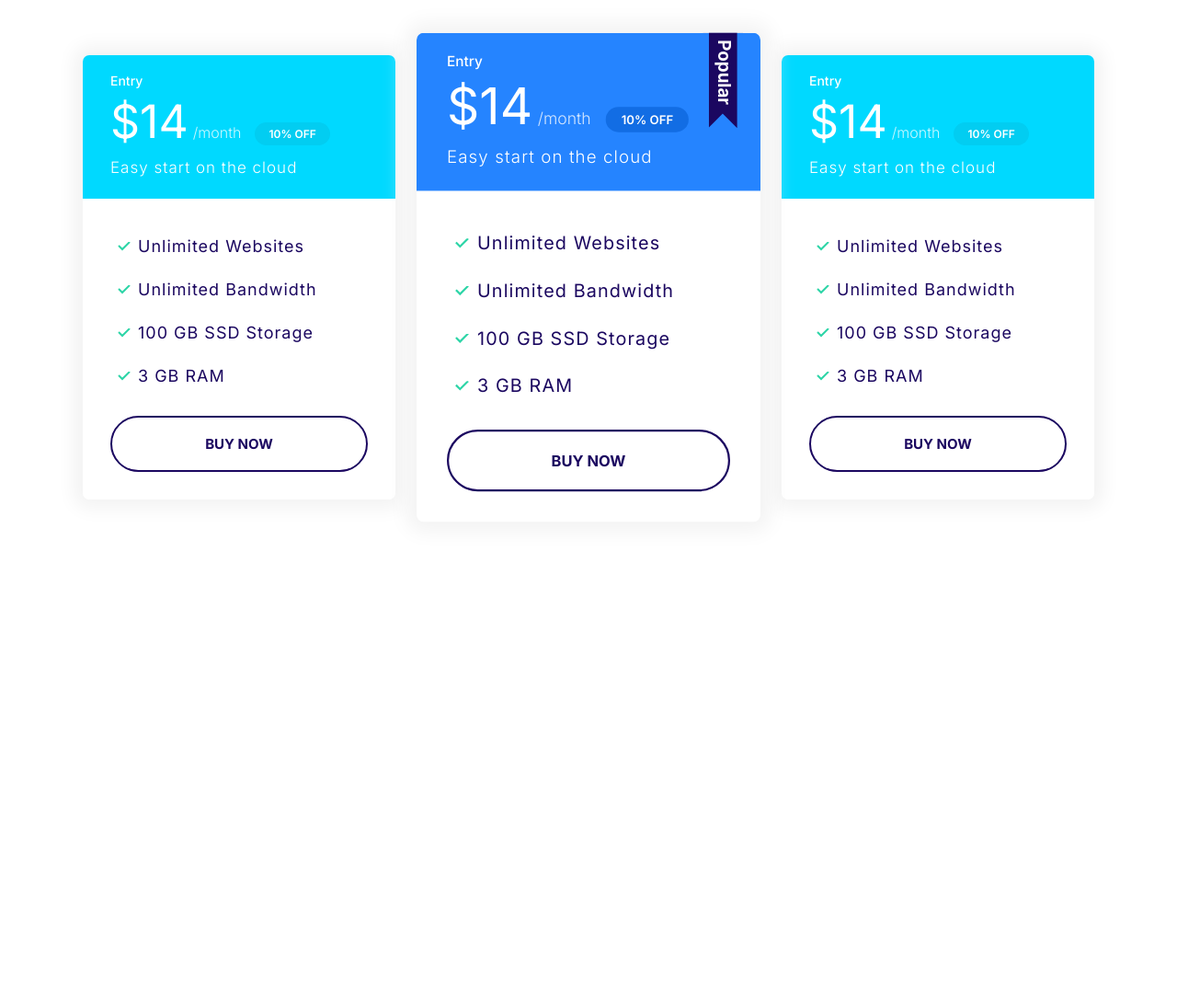
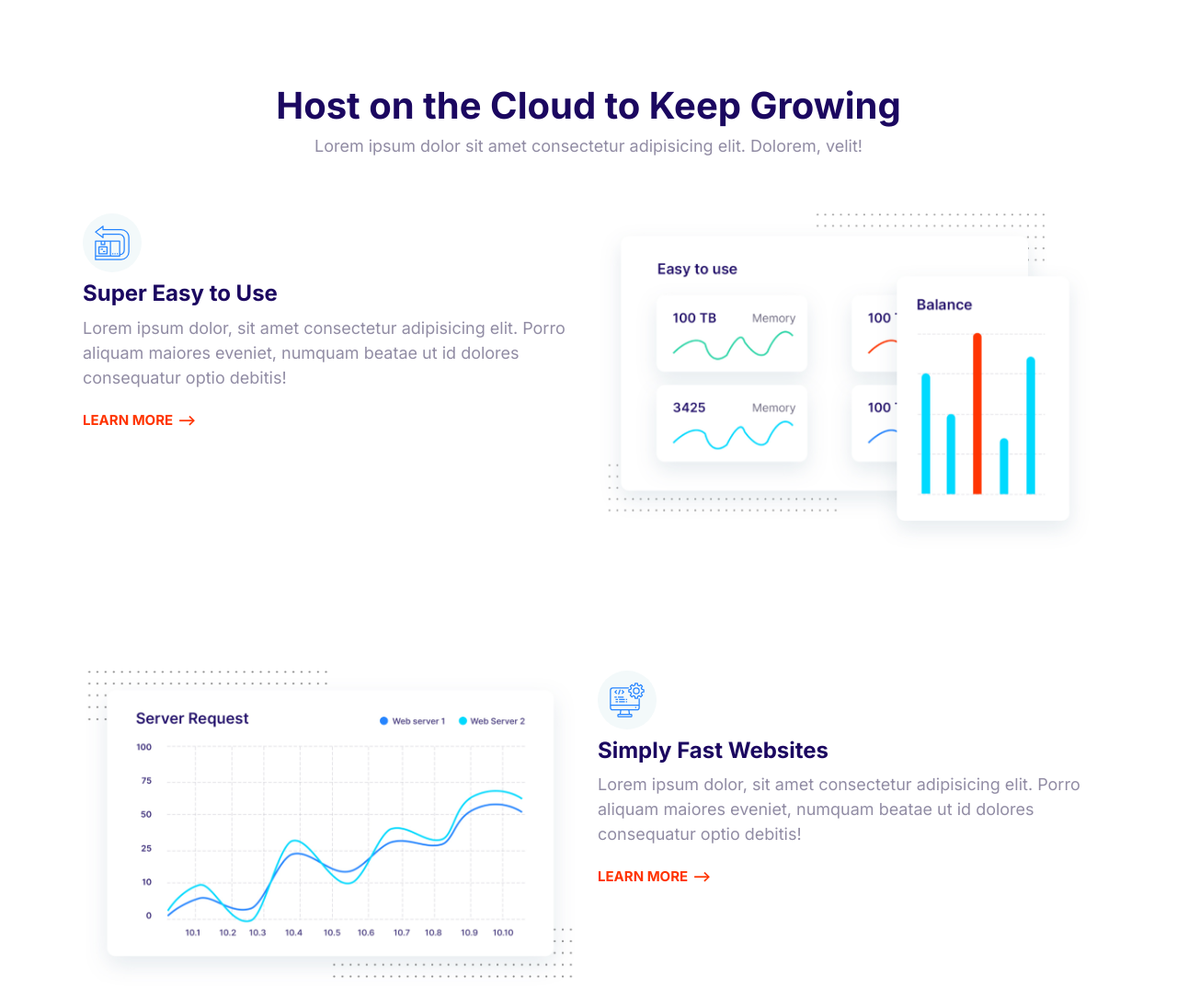
Before and after one commit to biatuong0978/bearnitize, a plain HTML site: page index.html in a window 1280 px wide. Shown: the top 1086 px of the page at 92% size. Before the commit the page ends 800 px from the top, so only its background shows below. Drawn offline with Linux system fonts and the light colour scheme.

Commit message:
Build Features Block

```diff
--- a/css/styles.css
+++ b/css/styles.css
@@ -785,3 +785,28 @@ a {
     max-width: 500px;
     margin: 0 auto;
 }
+
+/* Features*/
+
+.feature {
+    gap: 4rem 2rem;
+    margin: 12rem 0;
+}
+
+.feature:first-of-type {
+    margin-top: 6rem;
+}
+
+.feature__heading {
+    margin: 1rem 0;
+}
+
+.feature__img {
+    width: 100%;
+}
+
+@media screen and (min-width: 768px) {
+    .feature:nth-of-type(even) .feature__content {
+        order: 2;
+    }
+}
--- a/index.html
+++ b/index.html
@@ -14,69 +14,103 @@
     <link rel="stylesheet" href="css/styles.css" />
   </head>
   <body>
-    <section class="block container block-plans">
-      <div class="grid grid--1x3">
-        <div class="plan">
-          <div class="card card--secondary">
-            <header class="card__header">
-              <h3 class="plan__name">Entry</h3>
-              <span class="plan__price">$14</span>
-              <span class="plan__billing-cycle">/month</span>
-              <span class="badge badge--secondary badge--small">10% OFF</span>
-              <span class="plan__description">Easy start on the cloud</span>
-            </header>
-            <div class="card__body">
-              <ul class="list list--tick">
-                <li class="list__item">Unlimited Websites</li>
-                <li class="list__item">Unlimited Bandwidth</li>
-                <li class="list__item">100 GB SSD Storage</li>
-                <li class="list__item">3 GB RAM</li>
-              </ul>
-              <button class="btn btn--outline btn--block">BUY NOW</button>
-            </div>
-          </div>
+    <section class="block container">
+      <header class="block__header">
+        <h2>Host on the Cloud to Keep Growing</h2>
+        <p>Lorem ipsum dolor sit amet consectetur adipisicing elit. Dolorem, velit!</p>
+      </header>
+      <article class="grid grid--1x2 feature">
+        <div class="feature__content">
+          <span class="icon-container">
+            <svg class="icon icon--primary">
+              <use xlink:href="images/sprite.svg#easy"></use>
+            </svg>
+          </span>
+          <h3 class="feature__heading">Super Easy to Use</h3>
+          <p>
+            Lorem ipsum dolor, sit amet consectetur adipisicing elit. Porro
+            aliquam maiores eveniet, numquam beatae ut id dolores consequatur
+            optio debitis!
+          </p>
+          <a href="#" class="link-arrow">Learn More</a>
         </div>
-        <div class="plan plan--popular">
-          <div class="card card--primary">
-            <header class="card__header">
-              <h3 class="plan__name">Entry</h3>
-              <span class="plan__price">$14</span>
-              <span class="plan__billing-cycle">/month</span>
-              <span class="badge badge--primary badge--small">10% OFF</span>
-              <span class="plan__description">Easy start on the cloud</span>
-            </header>
-            <div class="card__body">
-              <ul class="list list--tick">
-                <li class="list__item">Unlimited Websites</li>
-                <li class="list__item">Unlimited Bandwidth</li>
-                <li class="list__item">100 GB SSD Storage</li>
-                <li class="list__item">3 GB RAM</li>
-              </ul>
-              <button class="btn btn--outline btn--block">BUY NOW</button>
-            </div>
-          </div>
+        <picture>
+          <source
+            type="image/png"
+            srcset="images/easy.png 1x, images/easy@2x.png 2x"
+          />
+          <img class="feature__img" src="images/easy@2x.png" alt="" />
+        </picture>
+      </article>
+      <article class="grid grid--1x2 feature">
+        <div class="feature__content">
+          <span class="icon-container">
+            <svg class="icon icon--primary">
+              <use xlink:href="images/sprite.svg#computer"></use>
+            </svg>
+          </span>
+          <h3 class="feature__heading">Simply Fast Websites</h3>
+          <p>
+            Lorem ipsum dolor, sit amet consectetur adipisicing elit. Porro
+            aliquam maiores eveniet, numquam beatae ut id dolores consequatur
+            optio debitis!
+          </p>
+          <a href="#" class="link-arrow">Learn More</a>
         </div>
-        <div class="plan">
-          <div class="card card--secondary">
-            <header class="card__header">
-              <h3 class="plan__name">Entry</h3>
-              <span class="plan__price">$14</span>
-              <span class="plan__billing-cycle">/month</span>
-              <span class="badge badge--secondary badge--small">10% OFF</span>
-              <span class="plan__description">Easy start on the cloud</span>
-            </header>
-            <div class="card__body">
-              <ul class="list list--tick">
-                <li class="list__item">Unlimited Websites</li>
-                <li class="list__item">Unlimited Bandwidth</li>
-                <li class="list__item">100 GB SSD Storage</li>
-                <li class="list__item">3 GB RAM</li>
-              </ul>
-              <button class="btn btn--outline btn--block">BUY NOW</button>
-            </div>
-          </div>
+        <picture>
+          <source
+            type="image/png"
+            srcset="images/fast.png 1x, images/fast@2x.png 2x"
+          />
+          <img class="feature__img" src="images/fast.png" alt="" />
+        </picture>
+      </article>
+      <article class="grid grid--1x2 feature">
+        <div class="feature__content">
+          <span class="icon-container">
+            <svg class="icon icon--primary">
+              <use xlink:href="images/sprite.svg#wordpress"></use>
+            </svg>
+          </span>
+          <h3 class="feature__heading">Wordpress Made Easy</h3>
+          <p>
+            Lorem ipsum dolor, sit amet consectetur adipisicing elit. Porro
+            aliquam maiores eveniet, numquam beatae ut id dolores consequatur
+            optio debitis!
+          </p>
+          <a href="#" class="link-arrow">Learn More</a>
         </div>
-      </div>
+        <picture>
+          <source
+            type="image/png"
+            srcset="images/wordpress.png 1x, images/wordpress@2x.png 2x"
+          />
+          <img class="feature__img" src="images/wordpress@2x.png" alt="" />
+        </picture>
+      </article>
+      <article class="grid grid--1x2 feature">
+        <div class="feature__content">
+          <span class="icon-container">
+            <svg class="icon icon--primary">
+              <use xlink:href="images/sprite.svg#clock"></use>
+            </svg>
+          </span>
+          <h3 class="feature__heading">24/7 Expert Support</h3>
+          <p>
+            Lorem ipsum dolor, sit amet consectetur adipisicing elit. Porro
+            aliquam maiores eveniet, numquam beatae ut id dolores consequatur
+            optio debitis!
+          </p>
+          <a href="#" class="link-arrow">Learn More</a>
+        </div>
+        <picture>
+          <source
+            type="image/png"
+            srcset="images/support.png 1x, images/support@2x.png 2x"
+          />
+          <img class="feature__img" src="images/support@2x.png" alt="" />
+        </picture>
+      </article>
     </section>
     <script src="js/main.js"></script>
   </body>
```
Also changed, not shown: components/features-block.html (added, +98 -0 lines), images/easy.png (added), images/easy@2x.png (added), images/fast.png (added), images/fast@2x.png (added), images/support.png (added), images/support@2x.png (added), images/wordpress.png (added), images/wordpress@2x.png (added).
